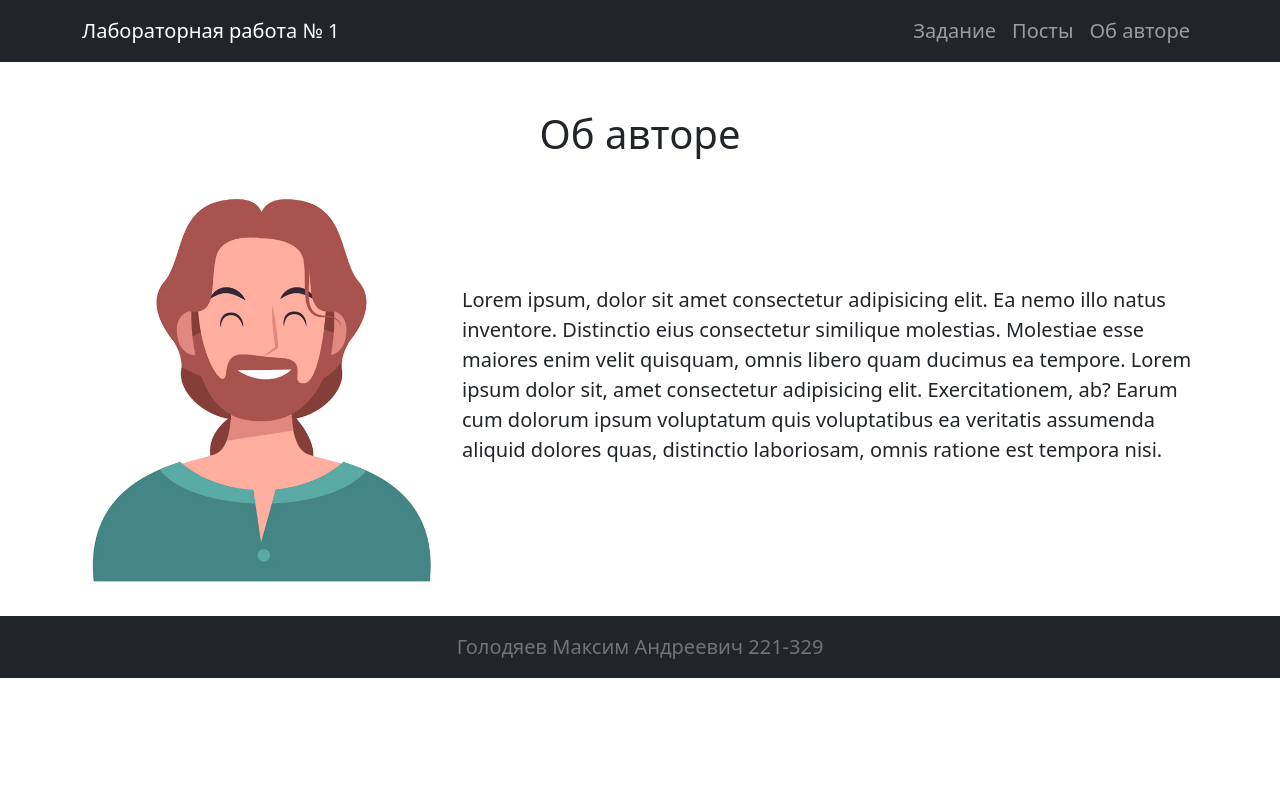
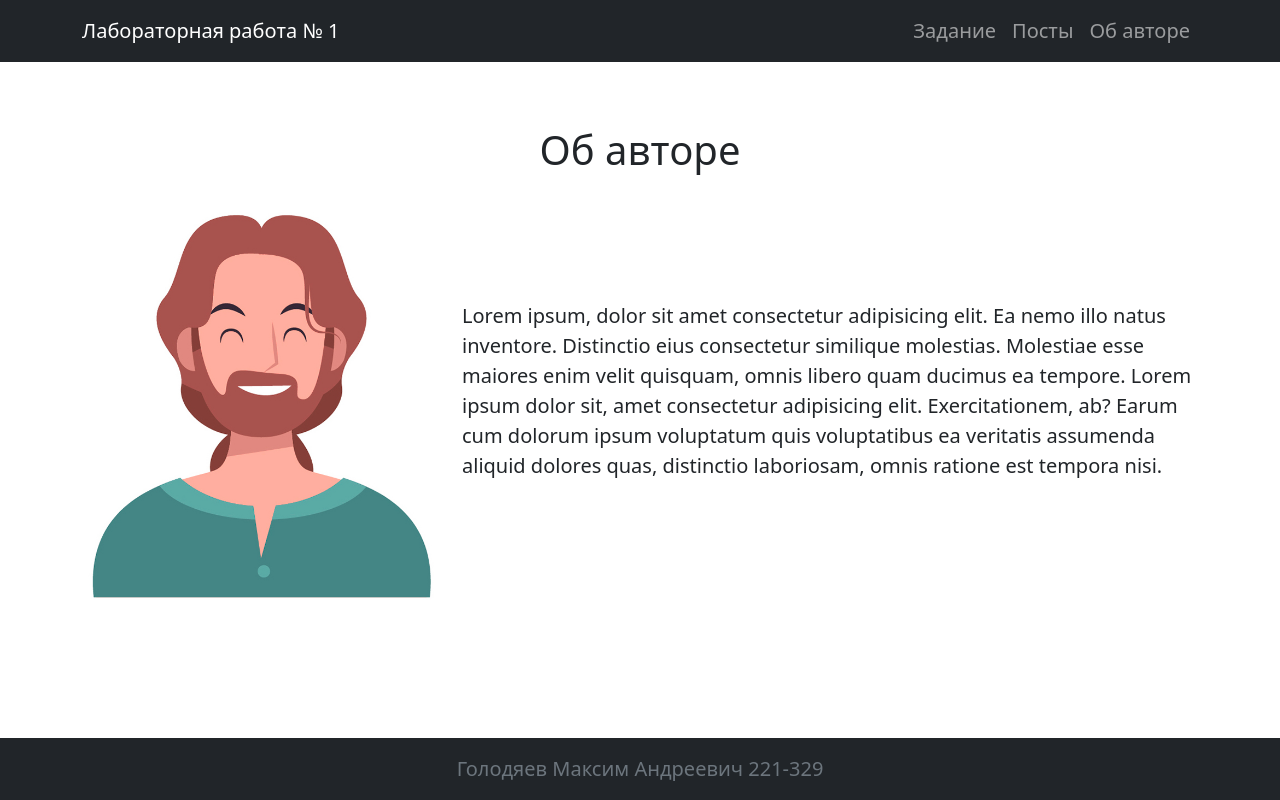
Before and after one commit to gemcheck/Golodyaev-web-dev-2024-2, a Flask app: page /about in a window 1280 px wide. Run offline with Flask 3, Linux system fonts and the light colour scheme.

Commit message:
прикрепил футер

```diff
--- a/lab1/app/templates/base.html
+++ b/lab1/app/templates/base.html
@@ -17,7 +17,7 @@
         {% endif %}
     </title>
   </head>
-  <body>
+  <body class="d-flex flex-column min-vh-100">
     <header>
         <nav class="navbar navbar-expand-lg navbar-dark bg-dark">
             <div class="container">
@@ -53,10 +53,10 @@
     <script src="https://cdn.jsdelivr.net/npm/bootstrap@5.0.2/dist/js/bootstrap.bundle.min.js" integrity="sha384-MrcW6ZMFYlzcLA8Nl+NtUVF0sA7MsXsP1UyJoMp4YLEuNSfAP+JcXn/tWtIaxVXM" crossorigin="anonymous"></script>
     <script src="{{ url_for('static', filename='main.js') }}" defer></script>
 
-    <footer class="footer sticky-bottom py-3 bg-dark">
-        <div class="container text-center">
-            <span class="text-muted">Голодяев Максим Андреевич      221-329</span>
-        </div>
+    <footer class="mt-auto py-3 bg-dark">
+    <div class="container text-center">
+        <span class="text-muted">Голодяев Максим Андреевич 221-329</span>
+    </div>
     </footer>
   </body>
 </html>
```
